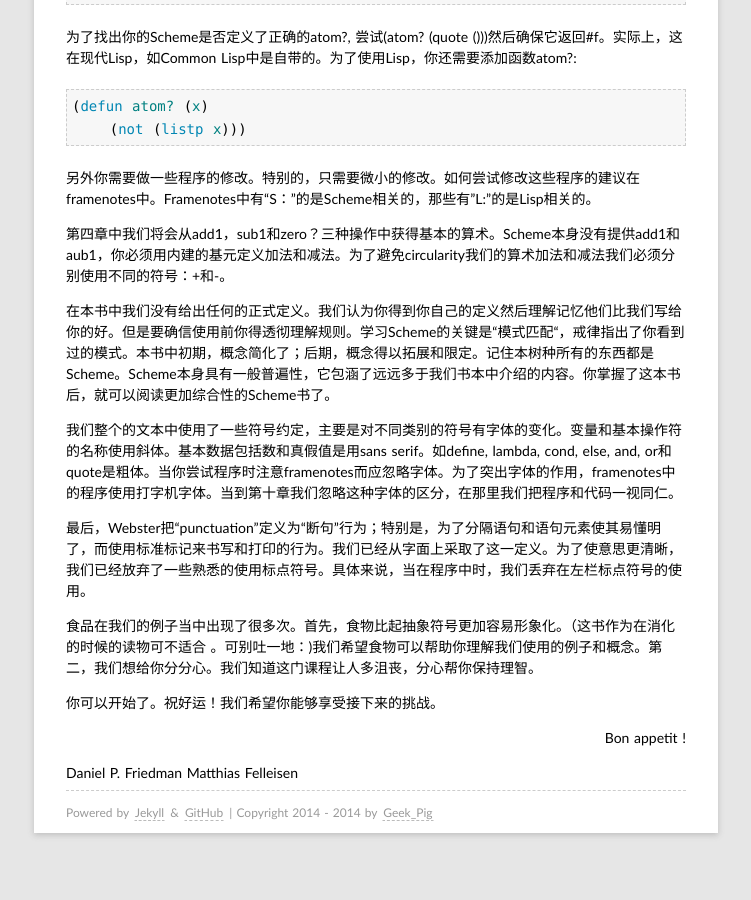
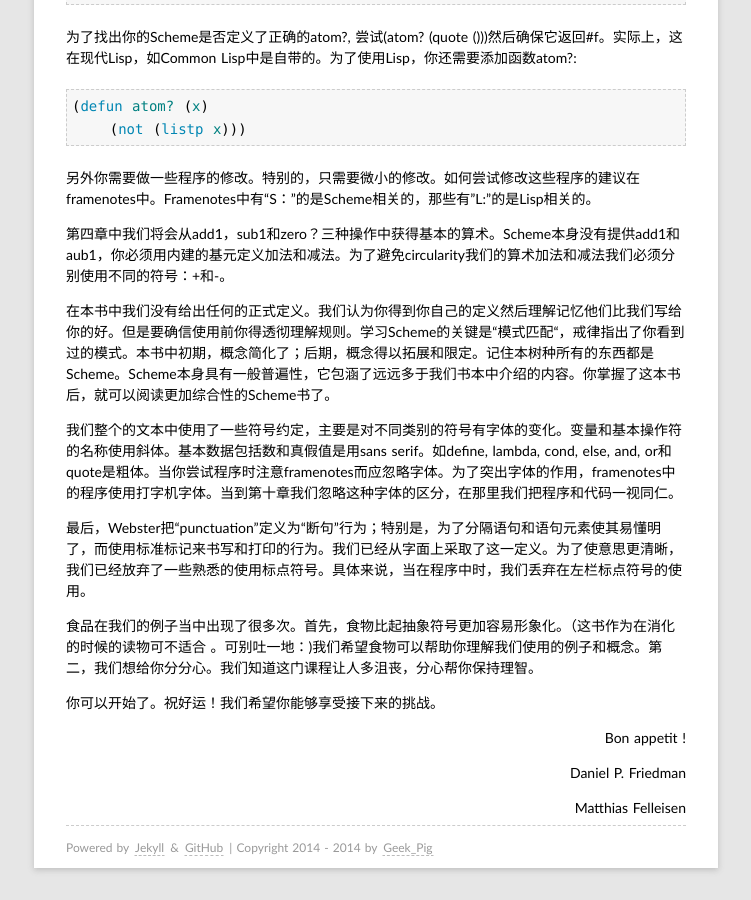
Before and after one commit to rhuichao/uternet.github.io, a Jekyll site: the page built from TLS/00.md, in a window 1280 px wide and 900 px high, scrolled down 2472 px. Shown: the whole window, without its empty margins (264-1015 px from the left). Built offline with Jekyll 4.4.1, drawn with Linux system fonts in a browser that asks for light colours; some web fonts are replaced; Markdown is read by kramdown in place of the engine named in the settings; before the commit the page ends 3337 px from its top, so only the background shows below that.

Commit message:
new document posted

```diff
--- a/TLS/00.md
+++ b/TLS/00.md
@@ -109,5 +109,5 @@ The Little Schemer 和 The Seasoned Schemer将不会引导你实际的编程，
 
 <p align="right">Bon appetit !</p>
 
-Daniel P. Friedman
-Matthias Felleisen
+<p align="right">Daniel P. Friedman</p>
+<p align="right">Matthias Felleisen</p>
```
